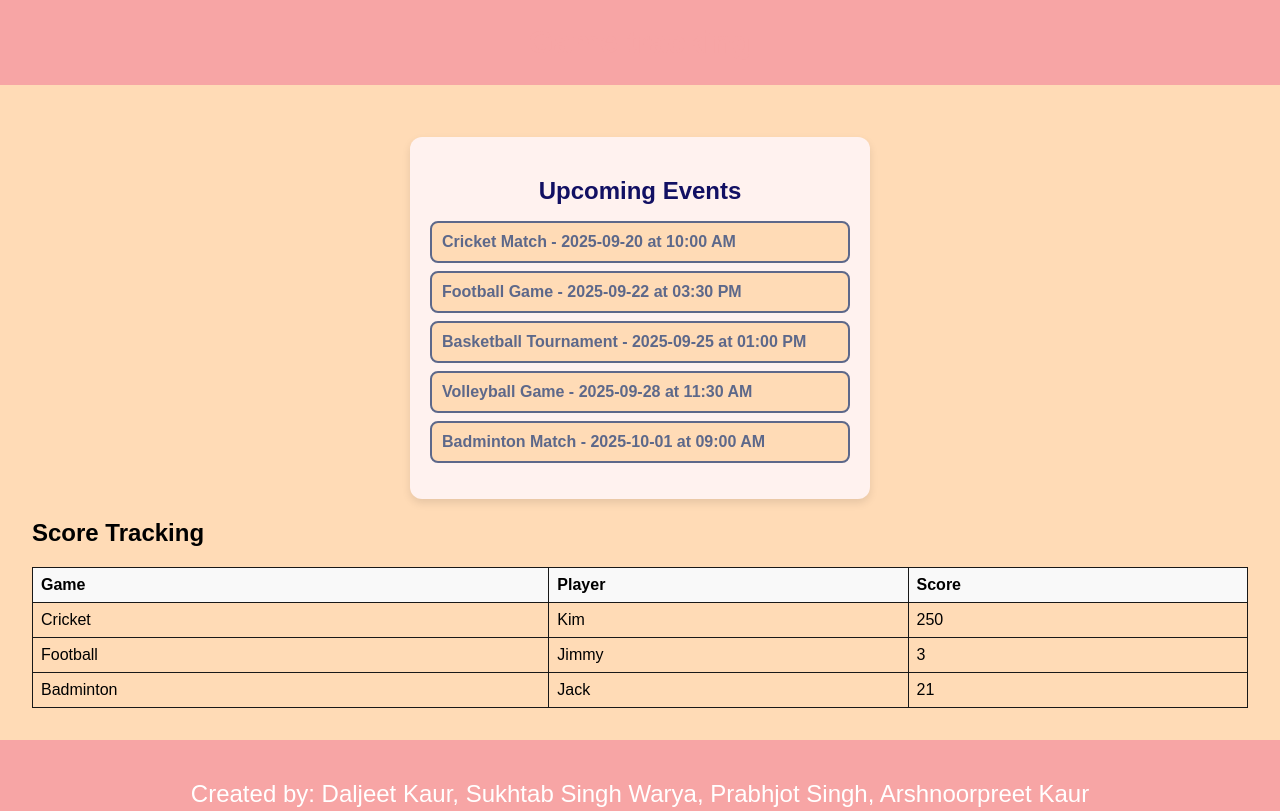
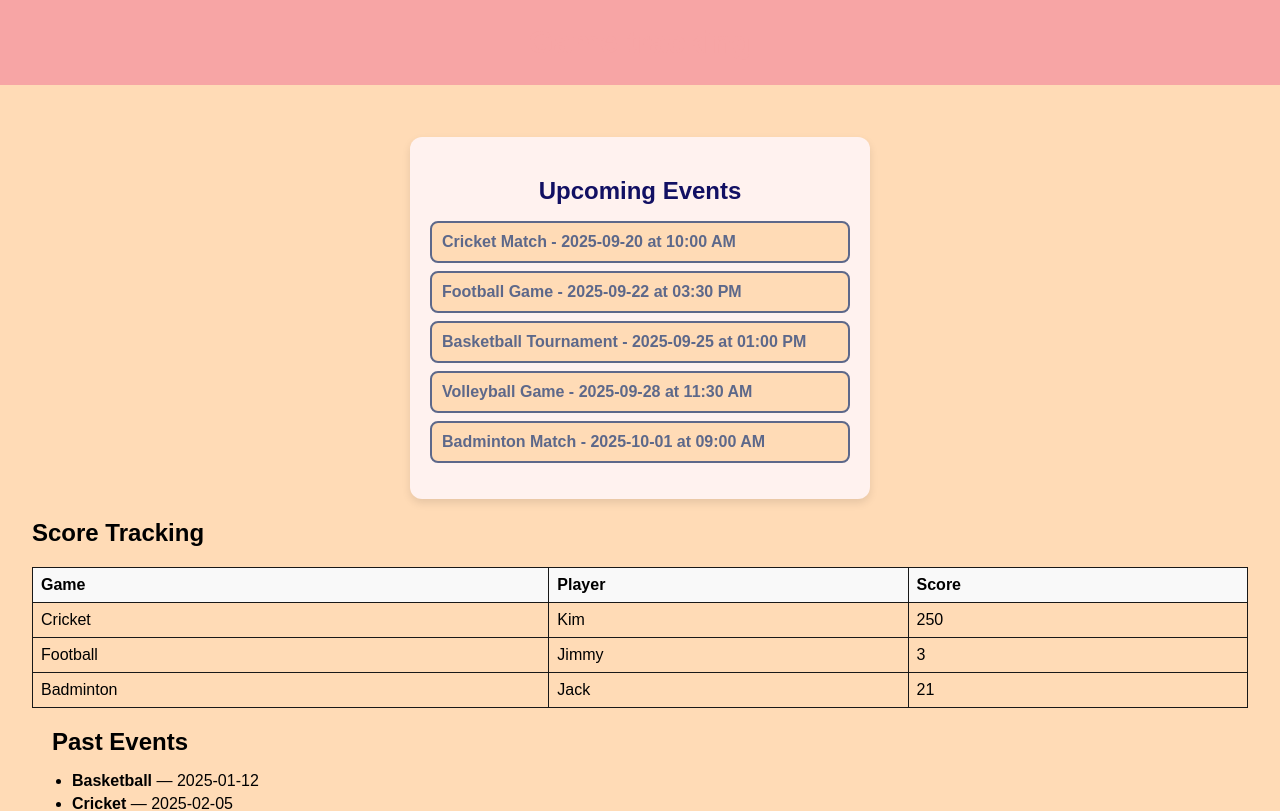
Before and after one commit to DOad22/Track-Event_Full_Stack_Project, a React (Vite) app: page / in a window 1280 px wide. Shown: the top 811 px of the page. Built offline with nearby package versions, Linux system fonts and the light colour scheme.

Commit message:
update the changes after git pull from development

```diff
--- a/src/App.tsx
+++ b/src/App.tsx
@@ -1,6 +1,7 @@
 import '../src/App.css'
 import EventCreator from './components/event-creator/EventCreator';
-import ScoreTracking from "./components/score-tracker/score"
+import ScoreTracking from "./components/score-tracker/score";
+import PastEvents from "./components/event-history/PastEvents";
 function App() {
 
 return (
@@ -11,6 +12,7 @@ return (
       <main>
         <EventCreator/>
         <ScoreTracking />
+        <PastEvents/>
       </main>
       <footer className="app-footer">
         <p>
```
Also changed, not shown: 1 other file (tests, documents, lock files or other folders).
